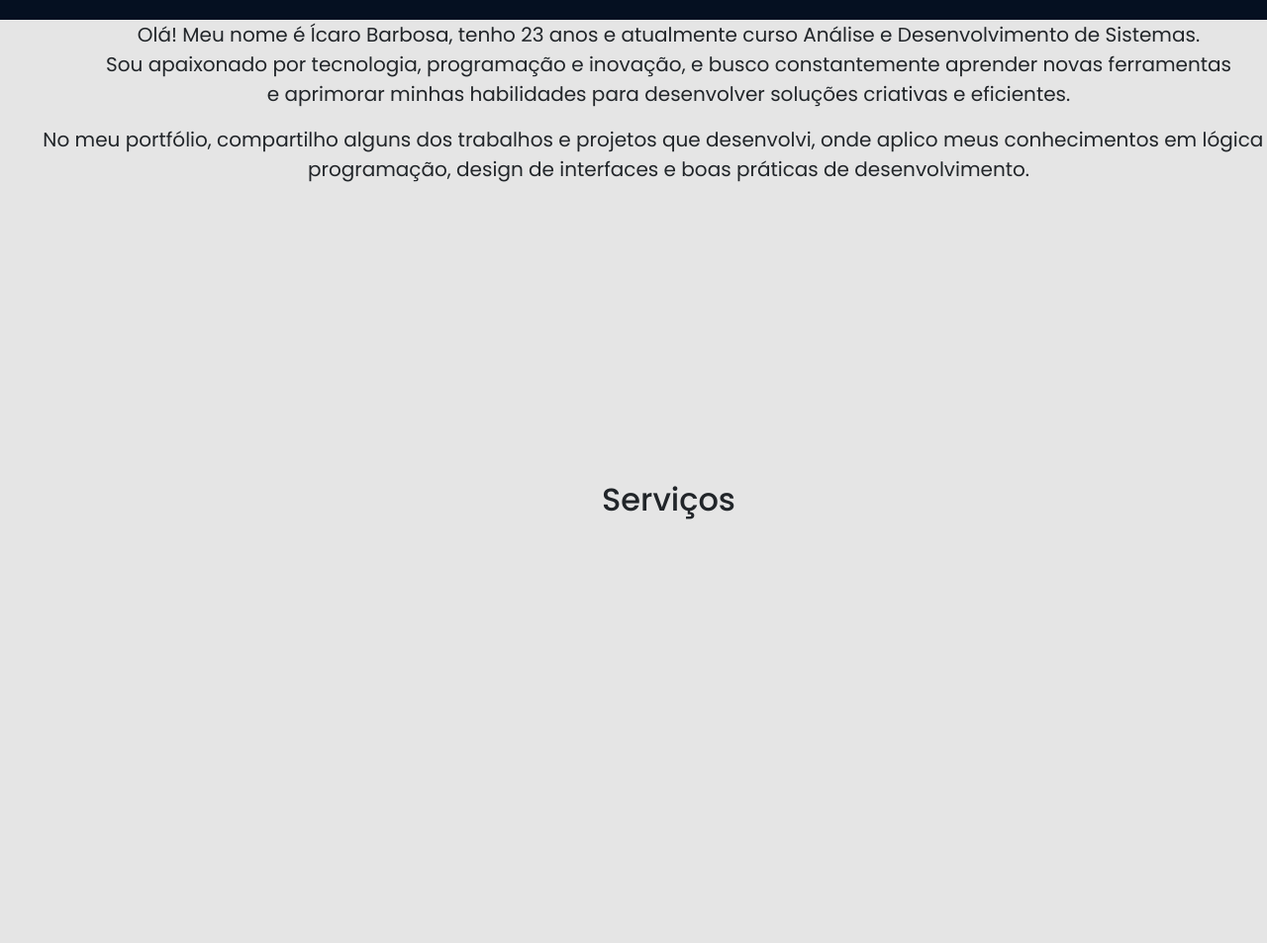
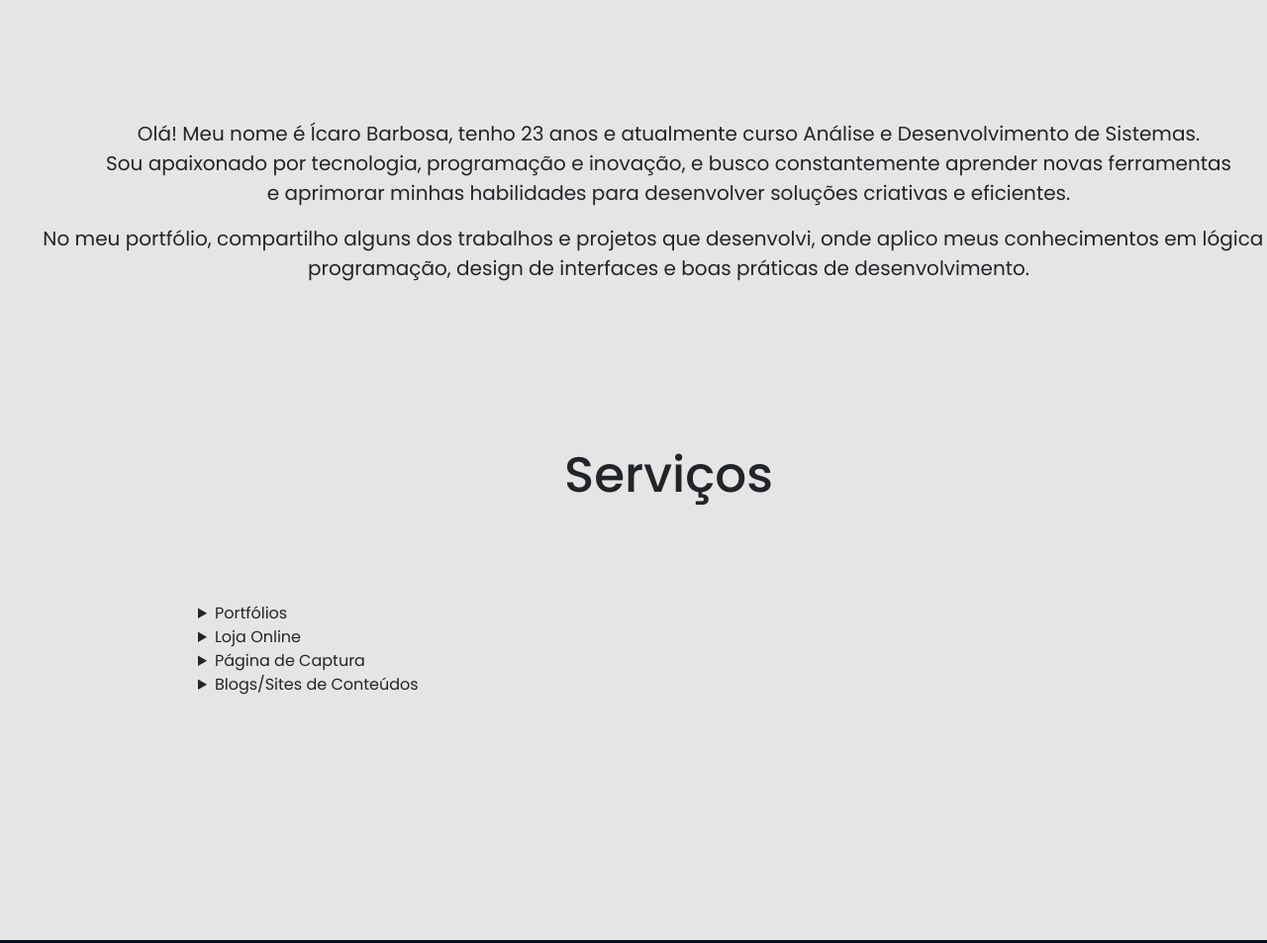
Before and after one commit to 1carog/meuPortfolio, a plain HTML site: page index.html in a window 1280 px wide. Shown: the part 820-1773 px from the top of the page at 99% size. Drawn offline with nearby package versions, Linux system fonts and the light colour scheme.

Commit message:
segundo commit

```diff
--- a/css/style.css
+++ b/css/style.css
@@ -136,17 +136,38 @@ img{
 .sobre .txt-sobre-mim{
     margin-top: 120px;
     font-size: 20px;
+    text-align: center;
 }
 
-.quadrado{
+.sobre .quadrado{
     width: 1351px;
-    height: 1000px;
+    height: 300px;
     background-color: #E5E5E5;
-    display: block;
+    display: flex;
     justify-content: center;
-    margin-top: 140px;
+    margin-top: 120px;
 }
 
 .sobre .meus-servicos{
     margin-top: 300px;
 }
+
+/* SERVIÇOS */
+.servicos .retangulo{
+    width: 1351px;
+    height: 650px;
+    background-color: #E5E5E5;
+    display: block;
+}
+
+.servicos .meus-servicos h2{
+    font-size: 50px;
+    text-align: center;
+    padding-top: 150px;
+
+}
+
+.servicos .lista{
+    padding-left: 200px;
+    padding-top: 90px;
+}
--- a/index.html
+++ b/index.html
@@ -75,13 +75,33 @@
                     <p>No meu portfólio, compartilho alguns dos trabalhos e projetos que desenvolvi, onde aplico
                         meus conhecimentos em lógica de programação, design de interfaces e boas práticas de desenvolvimento.</p>
                 </div> <!--txt-sobre-mim-->
+                </div><!--quadrado-->
+        </section><!--sobre-->
         <section class="servicos">
+            <div class="retangulo">
             <div class="meus-servicos">
                 <h2>Serviços</h2>
+            </div><!--meus-servicos-->
+                <div class="lista">
+                    <details>
+                        <summary>Portfólios</summary>
+                        <p>Criação de portfólios profissionais para design, desenvolvedores, fotógrafo, artistas.</p>
+                    </details>
+                    <details>
+                        <summary>Loja Online</summary>
+                        <p>Lojas virtuais com carrinhos de compras, integração de pagamento e responsividade.</p>
+                    </details>
+                    <details>
+                        <summary>Página de Captura</summary>
+                        <p>Páginas de captura otimizadas para conversão e marketing digital.</p>
+                    </details>
+                    <details>
+                        <summary>Blogs/Sites de Conteúdos</summary>
+                        <p>Estrutura completa para blogs com SEO, categorias e painel de administração.</p>
+                    </details>
                 </div>
+            </div><!--retangulo-->
         </section><!--servicos-->
-            </div><!--quadrado-->
-        </section><!--sobre-->
     </main>
 </body>
 </html>
```
Lines whose indentation alone changed are shown as unchanged.
